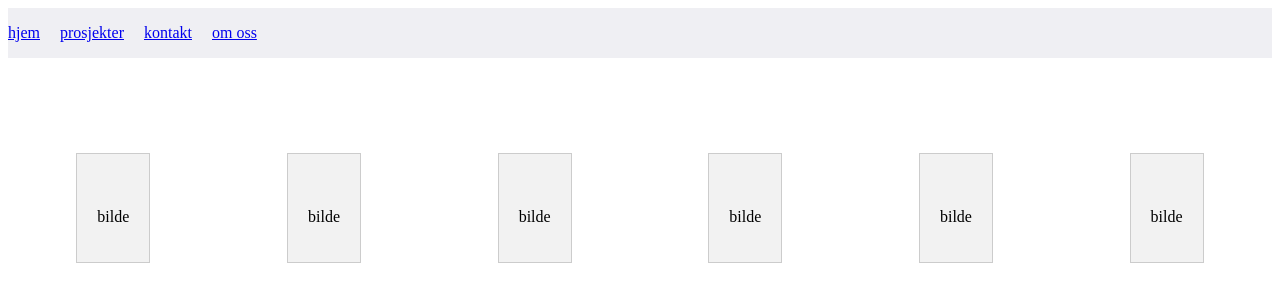
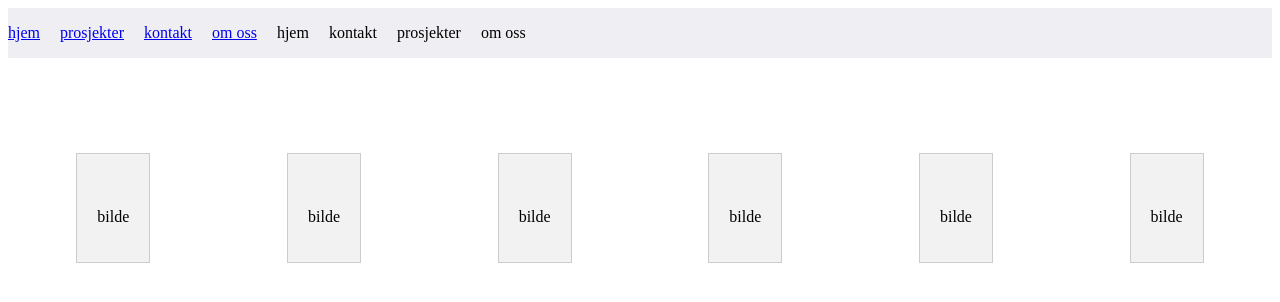
Before and after one commit to neverdal1/navbar, a website: page index.html in a window 1280 px wide. Drawn offline with Linux system fonts and the light colour scheme.

Commit message:
js const lagmodsend

```diff
--- a/index.html
+++ b/index.html
@@ -17,24 +17,23 @@
     <header class="header">
 
       <nav id="nav" class="headerNav">
-        <ul class="headerUl">
+        <ul id="listname" class="headerUl">
 
-          <a href="https://www.fontenehusetbergen.no/">
+          <a id="listname" href="https://www.fontenehusetbergen.no/">
             <li class="hoover">hjem</li>
           </a>
 
-          <a href="https://www.fontenehusetbergen.no/om-fontenehuset/">
+          <a id="listname" href="https://www.fontenehusetbergen.no/om-fontenehuset/">
             <li class="hoover">prosjekter</li>
           </a>
 
-          <a href="https://www.fontenehusetbergen.no/om-fontenehuset/">
+          <a id="listname" href="https://www.fontenehusetbergen.no/om-fontenehuset/">
             <li class="hoover">kontakt</li>
           </a>
 
-          <a href="https://www.fontenehusetbergen.no/om-fontenehuset/">
+          <a id="listname" href="https://www.fontenehusetbergen.no/om-fontenehuset/">
             <li class="hoover">om oss</li>
           </a>
-
         </ul>
 
 
@@ -43,6 +42,7 @@
       <img id="hamburgerIcon" class="hamburgerIcon" src="hamburger.png" alt="hamburger meny Icon">
 
     </header>
+
     <div class="container">
 
       <div class="item">
@@ -74,8 +74,7 @@
         <img src="" alt="">
         <p>bilde</p>
       </div>
-
-    </div>
+  </div>
 
     <main></main>
     <footer></footer>
--- a/script.js
+++ b/script.js
@@ -12,3 +12,36 @@ function hamburgermeny(){
 }
 
 hamburgerIcon.addEventListener("click", hamburgermeny)
+
+
+
+const listname = document.querySelector("#listname");
+console.log(listname);
+
+
+//lager element i html
+const  lihjem = document.createElement("li");
+lihjem.classList.add("listitam" )
+
+const liprosjekter = document.createElement("li");
+liprosjekter.classList.add("listitam" )
+
+const likontakt = document.createElement("li");
+likontakt.classList.add("listitam" )
+
+const  liomoss = document.createElement("li");
+liomoss.classList.add("listitam" )
+
+
+
+//modifiserer synlig i html
+lihjem.textContent = "hjem"
+liprosjekter.textContent = "prosjekter"
+likontakt.textContent = "kontakt"
+liomoss.textContent = 'om oss'
+
+// sendt inn i html
+listname.appendChild(lihjem);
+listname.appendChild(likontakt);
+listname.appendChild(liprosjekter);
+listname.appendChild(liomoss)
--- a/styles.css
+++ b/styles.css
@@ -70,3 +70,11 @@ display: none;
     flex-direction: column;
   }
 }
+.listitam{
+
+}
+.listitam:hover{
+  font-size: 20px;
+  text-decoration-line: underline;
+
+}
```
